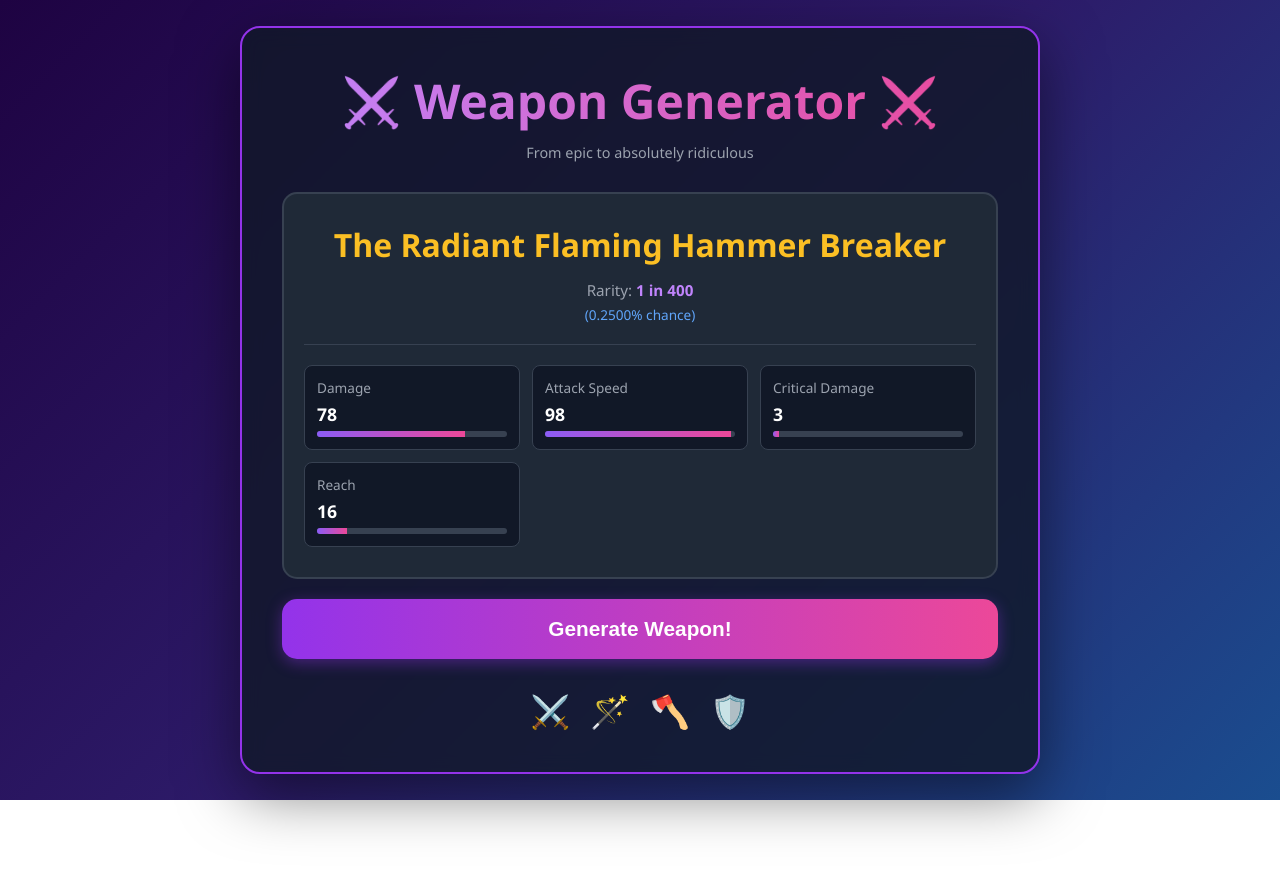
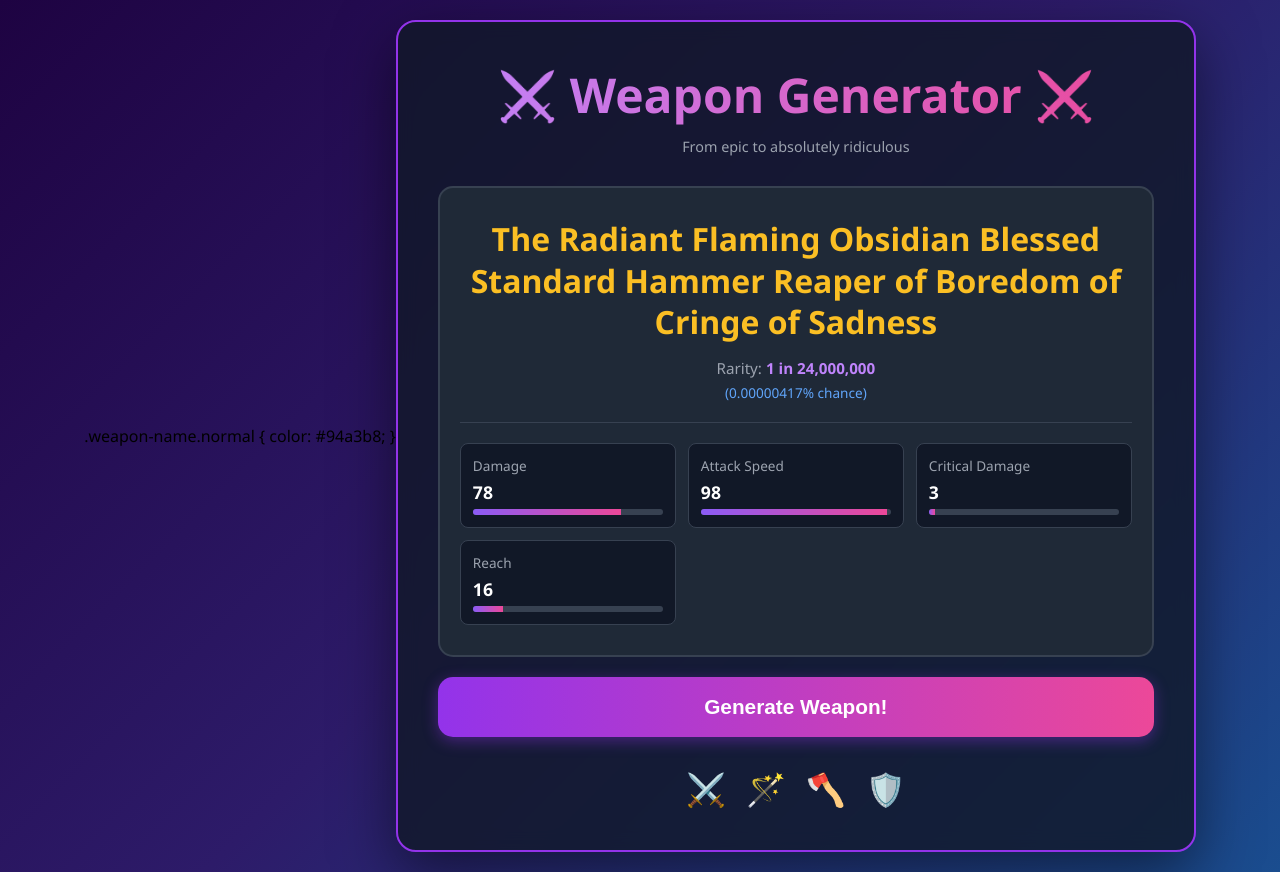
Before and after one commit to Cazozozop/Weapon-Generator, a plain HTML site: page index.html in a window 1280 px wide. Both pictures are taken after a click on the button "Generate Weapon!". Before the commit the page ends 800 px from the top, so only its background shows below. Drawn offline with Linux system fonts and the light colour scheme.

Commit message:
Update index.html

```diff
--- a/index.html
+++ b/index.html
@@ -1,4 +1,6 @@
-<!DOCTYPE html>
+.weapon-name.normal {
+            color: #94a3b8;
+        }<!DOCTYPE html>
 <html lang="en">
 <head>
     <meta charset="UTF-8">
@@ -252,6 +254,10 @@
 
         const sillyNouns = ['of Sadness', 'of Shame', 'of Disappointment', 'of Regret', 'of Confusion', 'of Boredom', 'of Memes', 'of Cringe', 'That Sucks', 'of Failure', 'of Embarrassment', 'of Awkwardness'];
 
+        const normalPrefixes = ['Iron', 'Steel', 'Wooden', 'Stone', 'Bronze', 'Copper', 'Simple', 'Basic', 'Common', 'Plain', 'Rusty', 'Old', 'New', 'Heavy', 'Light'];
+
+        const normalAdjectives = ['Sharp', 'Dull', 'Long', 'Short', 'Thin', 'Thick', 'Balanced', 'Sturdy', 'Lightweight', 'Standard', 'Regular', 'Average'];
+
         function random(arr) {
             return arr[Math.floor(Math.random() * arr.length)];
         }
@@ -262,7 +268,6 @@
 
         function generateWeapon() {
             const weaponType = random(weaponTypes);
-            const isEpic = Math.random() > 0.2;
 
             // Ultra rare chance for 1-word name (0.1% = 1 in 1000)
             const isOneWord = Math.random() < 0.001;
@@ -281,58 +286,84 @@
             }
 
             let parts = [];
-            let totalPossibilities = 1;
+            let styleInfo = { epic: 0, silly: 0, normal: 0 };
 
             if (isOneWord) {
                 parts.push(weaponType.name);
-                totalPossibilities = weaponTypes.length;
-            } else if (isEpic) {
+            } else {
+                // Mix different styles together!
+
+                // Prefix (if 3+ parts)
                 if (partCount >= 3) {
-                    parts.push(random(epicPrefixes));
-                    totalPossibilities *= epicPrefixes.length;
+                    const prefixRand = Math.random();
+                    if (prefixRand < 0.5) {
+                        parts.push(random(epicPrefixes));
+                        styleInfo.epic++;
+                    } else if (prefixRand < 0.75) {
+                        parts.push(random(sillyPrefixes));
+                        styleInfo.silly++;
+                    } else {
+                        parts.push(random(normalPrefixes));
+                        styleInfo.normal++;
+                    }
                 }
 
+                // Adjectives
                 const adjCount = Math.max(1, Math.min(partCount - 2, 4));
                 for (let i = 0; i < adjCount; i++) {
-                    parts.push(random(epicAdjectives));
-                    totalPossibilities *= epicAdjectives.length;
+                    const adjRand = Math.random();
+                    if (adjRand < 0.5) {
+                        parts.push(random(epicAdjectives));
+                        styleInfo.epic++;
+                    } else if (adjRand < 0.75) {
+                        parts.push(random(sillyAdjectives));
+                        styleInfo.silly++;
+                    } else {
+                        parts.push(random(normalAdjectives));
+                        styleInfo.normal++;
+                    }
                 }
 
+                // Weapon type
                 parts.push(weaponType.name);
-                totalPossibilities *= weaponTypes.length;
 
+                // Nouns
                 if (partCount >= 3) {
                     const nounCount = Math.max(1, Math.min(Math.floor((partCount - 1) / 2), 3));
                     for (let i = 0; i < nounCount; i++) {
-                        parts.push(random(epicNouns));
-                        totalPossibilities *= epicNouns.length;
+                        const nounRand = Math.random();
+                        if (nounRand < 0.6) {
+                            parts.push(random(epicNouns));
+                            styleInfo.epic++;
+                        } else {
+                            parts.push(random(sillyNouns));
+                            styleInfo.silly++;
+                        }
                     }
                 }
 
+                // Suffix
                 if (partCount >= 4) {
-                    parts.push(random(epicSuffixes));
-                    totalPossibilities *= epicSuffixes.length;
-                }
-            } else {
-                parts.push(random(sillyPrefixes));
-                totalPossibilities *= sillyPrefixes.length;
-
-                const adjCount = Math.max(1, Math.min(partCount - 1, 3));
-                for (let i = 0; i < adjCount; i++) {
-                    parts.push(random(sillyAdjectives));
-                    totalPossibilities *= sillyAdjectives.length;
-                }
-
-                parts.push(weaponType.name);
-                totalPossibilities *= weaponTypes.length;
-
-                if (partCount >= 3) {
-                    parts.push(random(sillyNouns));
-                    totalPossibilities *= sillyNouns.length;
+                    const suffixRand = Math.random();
+                    if (suffixRand < 0.7) {
+                        parts.push(random(epicSuffixes));
+                        styleInfo.epic++;
+                    } else {
+                        parts.push(random(sillyNouns));
+                        styleInfo.silly++;
+                    }
                 }
             }
 
             const name = parts.join(' ');
+
+            // Determine dominant style for color
+            let dominantStyle = 'normal';
+            if (styleInfo.epic > styleInfo.silly && styleInfo.epic > styleInfo.normal) {
+                dominantStyle = 'epic';
+            } else if (styleInfo.silly > styleInfo.epic && styleInfo.silly > styleInfo.normal) {
+                dominantStyle = 'silly';
+            }
 
             // Generate stats
             const stats = {};
@@ -351,41 +382,61 @@
                 }
             }
 
-            // Calculate stat rarity bonus (much simpler)
+            // Calculate stat rarity bonus (stats heavily influence rarity now!)
             let statRarityMultiplier = 1;
+            let perfectStats = 0;
+            let veryHighStats = 0;
+            let highStats = 0;
+            let veryLowStats = 0;
+            let perfectLowStats = 0;
+
             Object.values(stats).forEach(val => {
-                if (val >= 98) statRarityMultiplier *= 2;
-                else if (val <= 2) statRarityMultiplier *= 2;
+                if (val === 100) {
+                    perfectStats++;
+                    statRarityMultiplier *= 100;
+                } else if (val >= 95) {
+                    veryHighStats++;
+                    statRarityMultiplier *= 20;
+                } else if (val >= 85) {
+                    highStats++;
+                    statRarityMultiplier *= 5;
+                } else if (val >= 75) {
+                    statRarityMultiplier *= 2;
+                }
+
+                if (val === 1) {
+                    perfectLowStats++;
+                    statRarityMultiplier *= 100;
+                } else if (val <= 5) {
+                    veryLowStats++;
+                    statRarityMultiplier *= 20;
+                } else if (val <= 15) {
+                    statRarityMultiplier *= 5;
+                }
             });
 
-            // Simplified probability calculation
-            // Base it mainly on part count
+            // Base rarity from name length
             let baseRarity;
             if (isOneWord) {
-                baseRarity = 10000; // 1 in 10k for single word
+                baseRarity = 10000;
             } else if (partCount === 2) baseRarity = 50;
-            else if (partCount === 3) baseRarity = 200;
-            else if (partCount === 4) baseRarity = 800;
-            else if (partCount === 5) baseRarity = 3000;
-            else if (partCount === 6) baseRarity = 10000;
-            else baseRarity = 50000;
+            else if (partCount === 3) baseRarity = 150;
+            else if (partCount === 4) baseRarity = 500;
+            else if (partCount === 5) baseRarity = 2000;
+            else if (partCount === 6) baseRarity = 8000;
+            else baseRarity = 30000;
 
-            const finalRarity = baseRarity * statRarityMultiplier;
+            const finalRarity = Math.round(baseRarity * statRarityMultiplier);
             const exactProb = 1 / finalRarity;
             const percentage = (exactProb * 100);
 
             let rarityText;
-            const chance = 1 / exactProb;
-            if (chance < 1000000) {
-                rarityText = '1 in ' + Math.round(chance).toLocaleString();
-            } else {
-                rarityText = '1 in ' + chance.toExponential(2);
-            }
+            rarityText = '1 in ' + Math.round(finalRarity).toLocaleString();
 
             // Update display
             const weaponNameEl = document.getElementById('weaponName');
             weaponNameEl.textContent = name;
-            weaponNameEl.className = 'weapon-name ' + (isEpic ? 'epic' : 'silly');
+            weaponNameEl.className = 'weapon-name ' + dominantStyle;
 
             document.getElementById('rarityText').textContent = rarityText;
 
```
